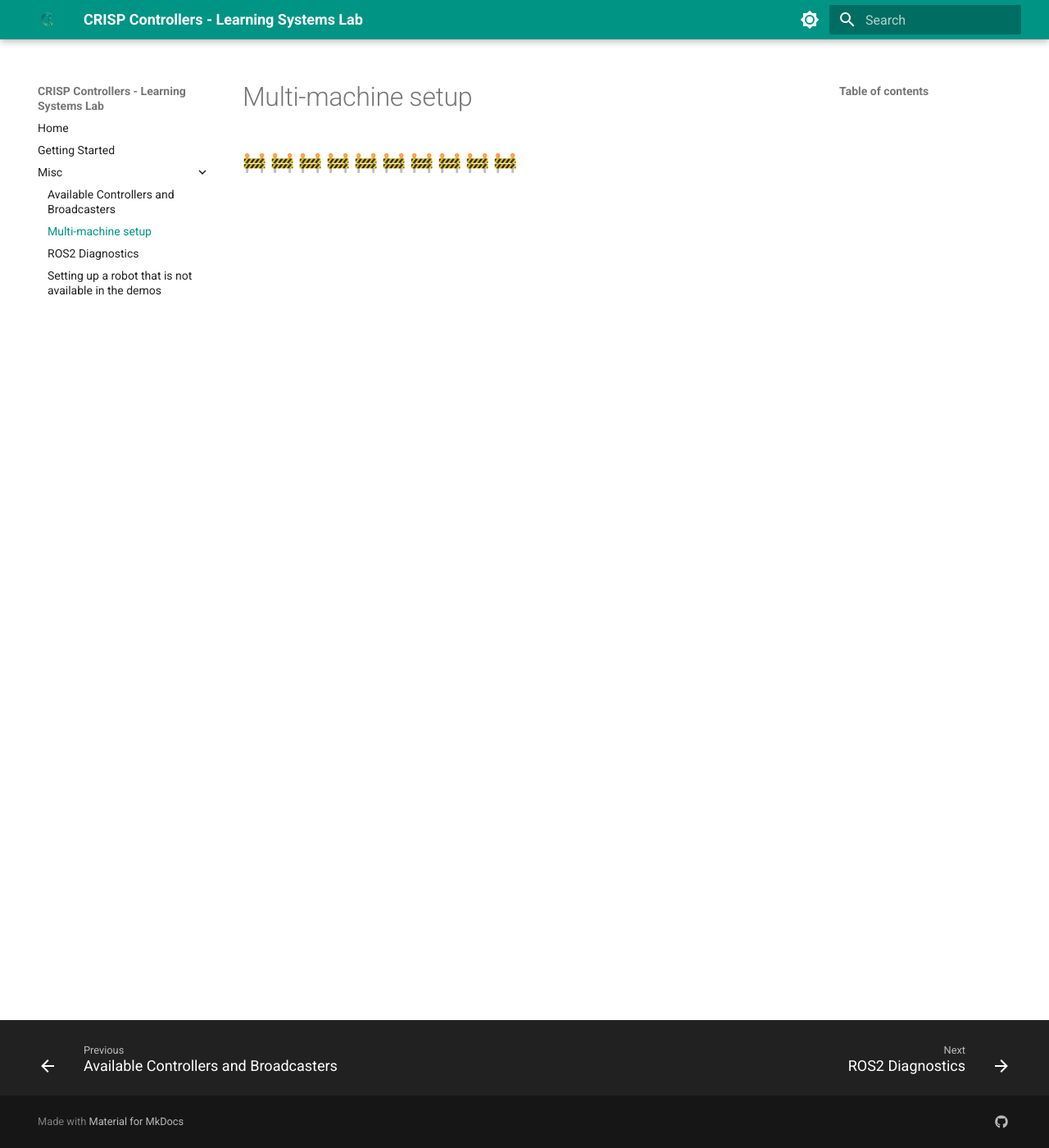
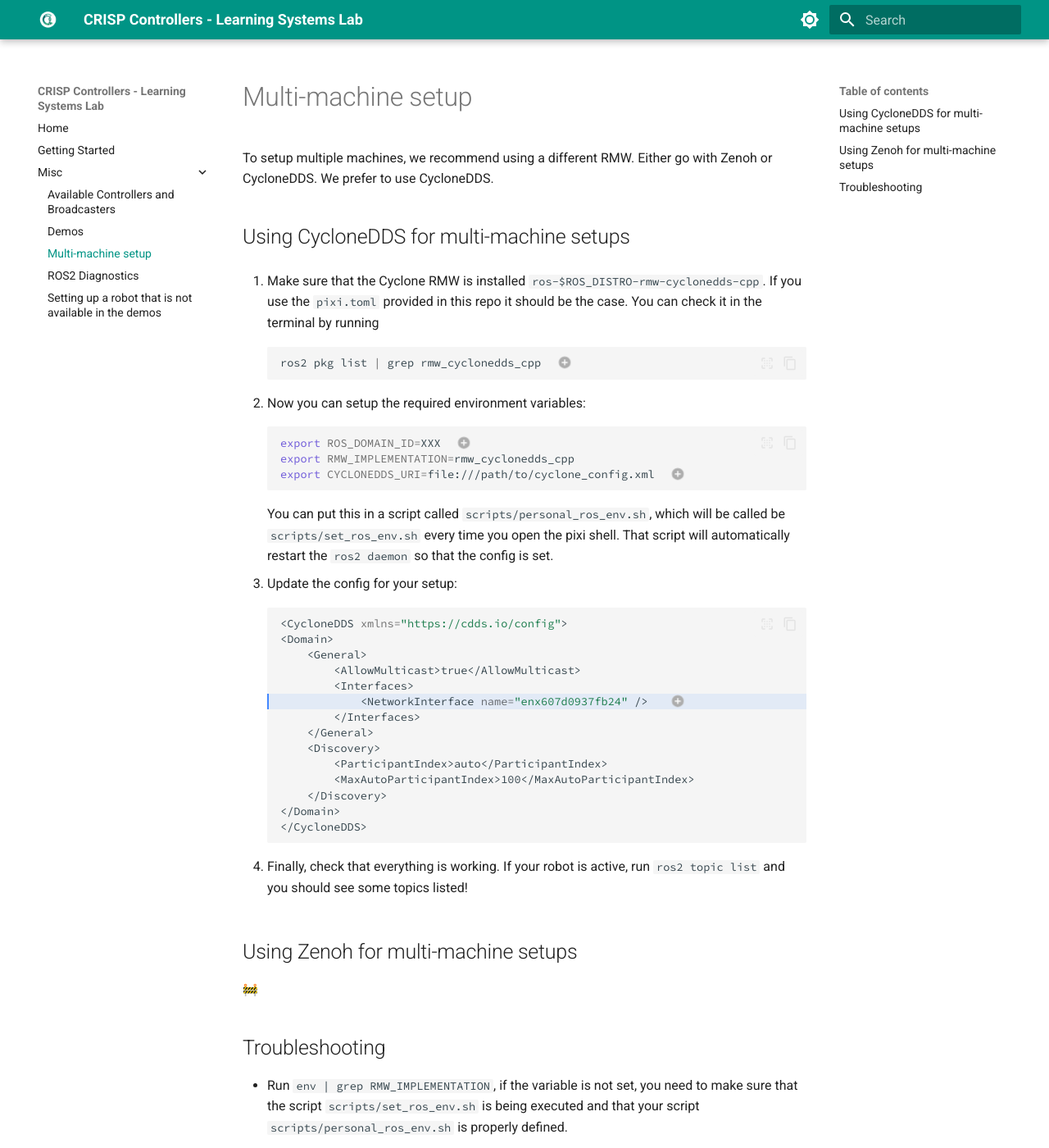
Before and after one commit to zordicom/crisp_controllers, an MkDocs documentation site: the page built from docs/misc/multi_machine_setup.md, in a window 1280 px wide and 1400 px high. Shown: the whole window at 82% size. Built offline with MkDocs 1.6.1 and Material for MkDocs 9.7.7, drawn with Linux system fonts in a browser that asks for light colours; emoji names are drawn with the system emoji font; some of the changed text lies outside the part shown.

Commit message:
Included new docs: demos + multi machine setup

````diff
--- a/docs/misc/multi_machine_setup.md
+++ b/docs/misc/multi_machine_setup.md
@@ -1 +1,57 @@
-## :construction: :construction: :construction: :construction: :construction: :construction: :construction: :construction: :construction: :construction:
+To setup multiple machines, we recommend using a different RMW. Either go with Zenoh or CycloneDDS.
+We prefer to use CycloneDDS.
+
+## Using CycloneDDS for multi-machine setups
+
+1. Make sure that the Cyclone RMW is installed `ros-$ROS_DISTRO-rmw-cyclonedds-cpp`. If you use the `pixi.toml` provided
+    in this repo it should be the case. You can check it in the terminal by running
+    ```bash
+    ros2 pkg list | grep rmw_cyclonedds_cpp  # (1)!
+    ```
+
+    1. this should print the package name if installed.
+
+2. Now you can setup the required environment variables:
+    ```bash
+    export ROS_DOMAIN_ID=XXX  # (1)!
+    export RMW_IMPLEMENTATION=rmw_cyclonedds_cpp
+    export CYCLONEDDS_URI=file:///path/to/cyclone_config.xml  # (2)!
+    ```
+
+    1. Same as the robot you want to communicate with
+    2. __TODO__: change this!
+
+    You can put this in a script called `scripts/personal_ros_env.sh`, which will be called be `scripts/set_ros_env.sh` every
+    time you open the pixi shell. That script will automatically restart the `ros2 daemon` so that the config is set.
+
+3. Update the config for your setup:
+    ```bash hl_lines="6"
+    <CycloneDDS xmlns="https://cdds.io/config">
+    <Domain>
+        <General>
+            <AllowMulticast>true</AllowMulticast>
+            <Interfaces>
+                <NetworkInterface name="enx607d0937fb24" />   # (1)!
+            </Interfaces>
+        </General>
+        <Discovery>
+            <ParticipantIndex>auto</ParticipantIndex>
+            <MaxAutoParticipantIndex>100</MaxAutoParticipantIndex>
+        </Discovery>
+    </Domain>
+    </CycloneDDS>
+
+    ```
+
+    1. Modify this with your network interface: check `ip addr` on your shell.
+
+
+4. Finally, check that everything is working. If your robot is active, run `ros2 topic list` and you should see some topics listed!
+
+## Using Zenoh for multi-machine setups
+
+:construction:
+
+## Troubleshooting
+- Run `env | grep RMW_IMPLEMENTATION`, if the variable is not set, you need to make sure that the script `scripts/set_ros_env.sh` is being executed and that your script `scripts/personal_ros_env.sh` is properly defined.
+- Be sure that the name of the interface is correct!
--- a/mkdocs.yml
+++ b/mkdocs.yml
@@ -4,6 +4,7 @@
   - Getting Started: getting_started.md
   - Misc:
     - Available Controllers and Broadcasters: misc/controllers.md
+    - Demos: misc/demos.md
     - Multi-machine setup: misc/multi_machine_setup.md
     - ROS2 Diagnostics: misc/diagnostics.md
     - Setting up a robot that is not available in the demos: misc/new_robot_setup.md
@@ -45,6 +46,8 @@
     - content.code.copy
     - content.code.select
     - content.code.annotate
+    - content.footnote.tooltips
+    - content.tooltips
     - navigation.footer
   icon:
     repo: fontawesome/brands/github
@@ -67,9 +70,11 @@
       link: https://github.com/utiasDSL/crisp_controllers
 
 markdown_extensions:
+  - abbr
   - admonition
   - attr_list
   - def_list
+  - footnotes
   - md_in_html
   - pymdownx.details
   - pymdownx.inlinehilite
````
Also changed, not shown: docs/getting_started.md (+2 -2 lines), docs/misc/demos.md (added, +68 -0 lines), docs/images/logo.png, docs/images/logo_bak.png (added).
